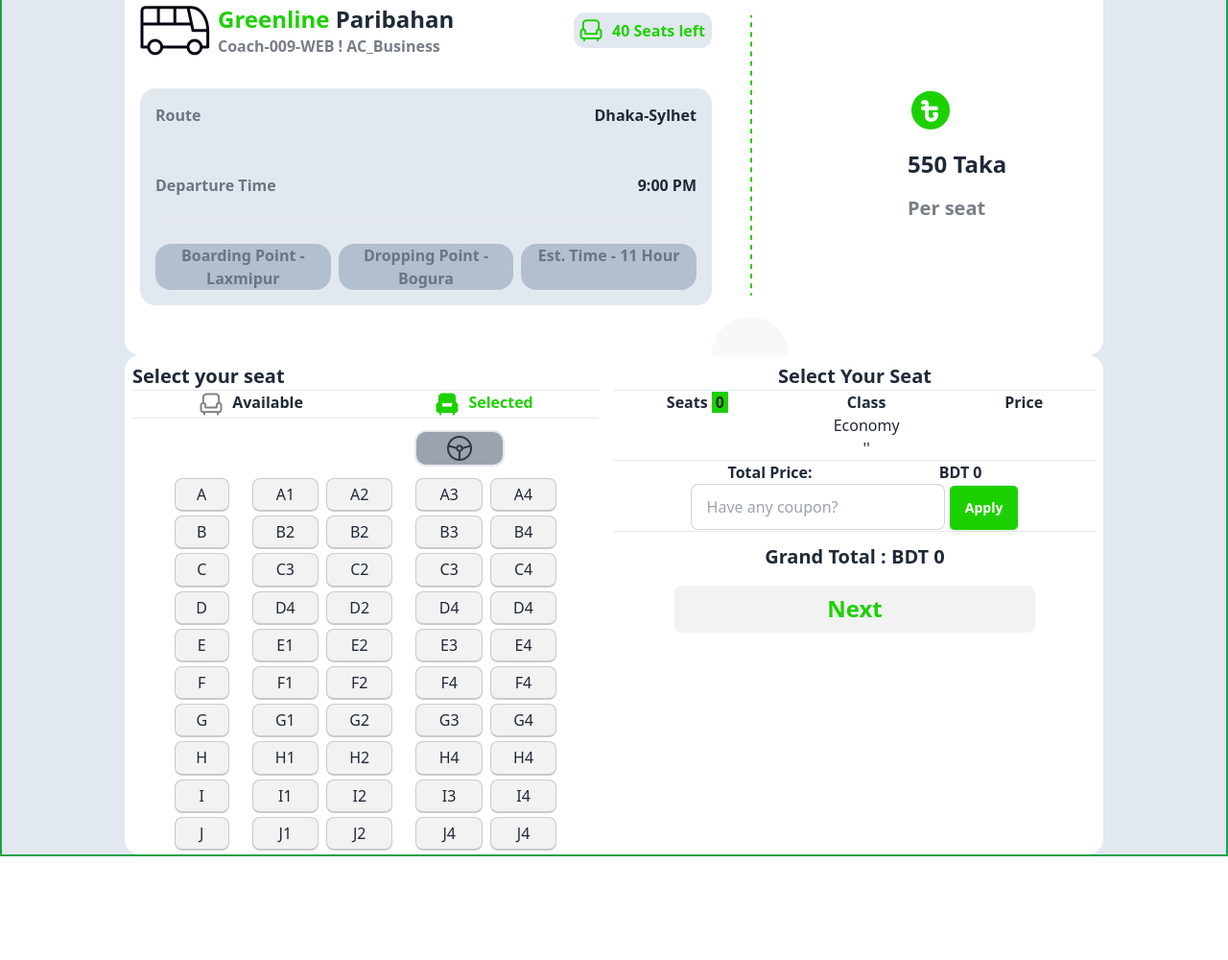
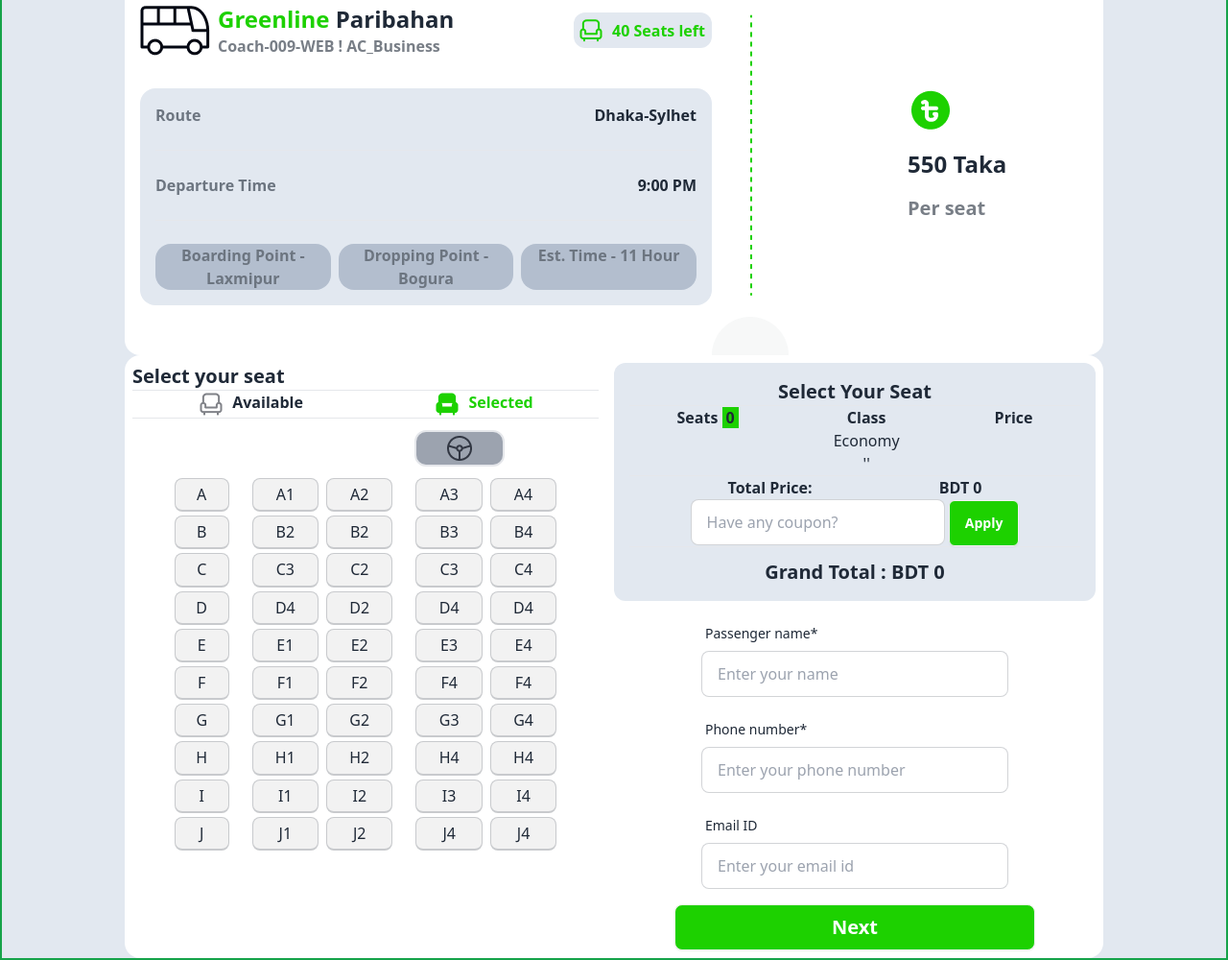
Before and after one commit to Bilshansakib/B9A5-Smart-Ticketing, a plain HTML site: page index.html in a window 1280 px wide. Shown: the part 1611-2611 px from the top of the page at 96% size. Before the commit the page ends 2503 px from the top, so only its background shows below. Drawn offline with nearby package versions, Linux system fonts and the light colour scheme.

Commit message:
Info section added

```diff
--- a/index.html
+++ b/index.html
@@ -361,7 +361,7 @@
 
           <!-- seat calculation -->
           <div class="flex-1 text-center p-2">
-            <div id="cart-container" class="cart">
+            <div id="cart-container" class="cart bg-slate-200 p-4 rounded-xl">
               <h1 class="text-xl font-bold">Select Your Seat</h1>
               <hr />
               <div class="flex justify-around">
@@ -420,7 +420,30 @@
               </h4>
             </div>
             <!--  -->
-            <button class="btn font-extrabold text-2xl mt-4 w-3/4 bg-" onclick="my_modal_4.showModal()">Next</button>
+            <div class="flex flex-col items-center">
+                <label class="form-control  max-w-xs text-xl mt-4 w-full">
+                    <div class="label">
+                      <span class="label-text">Passenger name*</span>
+                    </div>
+                    <input type="text" placeholder="Enter your name" class="input input-bordered w-full max-w-xs" />
+                </label>
+                <label class="form-control  max-w-xs text-xl mt-4 w-full">
+                    <div class="label">
+                      <span class="label-text">Phone number*</span>
+                    </div>
+                    <input type="text" placeholder="Enter your phone number" class="input input-bordered w-full max-w-xs" />
+                </label>
+                <label class="form-control  max-w-xs text-xl mt-4 w-full">
+                    <div class="label">
+                      <span class="label-text">Email ID</span>
+                    </div>
+                    <input type="text" placeholder="Enter your email id" class="input input-bordered w-full max-w-xs" />
+                </label>
+
+            </div>
+
+            <!--  -->
+            <button class="btn font-extrabold text-xl mt-4 w-3/4  bg-[#1dd100] text-white" onclick="my_modal_4.showModal()">Next</button>
             <dialog id="my_modal_4" class="modal text-center">
               <div
                 class="modal-box w-11/12 max-w-2xl flex flex-col space-y-2 items-center"
@@ -438,8 +461,7 @@
                 </p>
                 <div class="">
                   <form method="dialog">
-                    <!-- if there is a button, it will close the modal -->
-                    <button class="btn ">Continue</button>
+                    <button class="btn  bg-[#1dd100] text-white">Continue</button>
                   </form>
                 </div>
               </div>
@@ -449,7 +471,6 @@
       </section>
     </main>
     <footer>
-      <!-- You can open the modal using ID.showModal() method -->
     </footer>
 
     <script src="JS/utility.js"></script>
```
